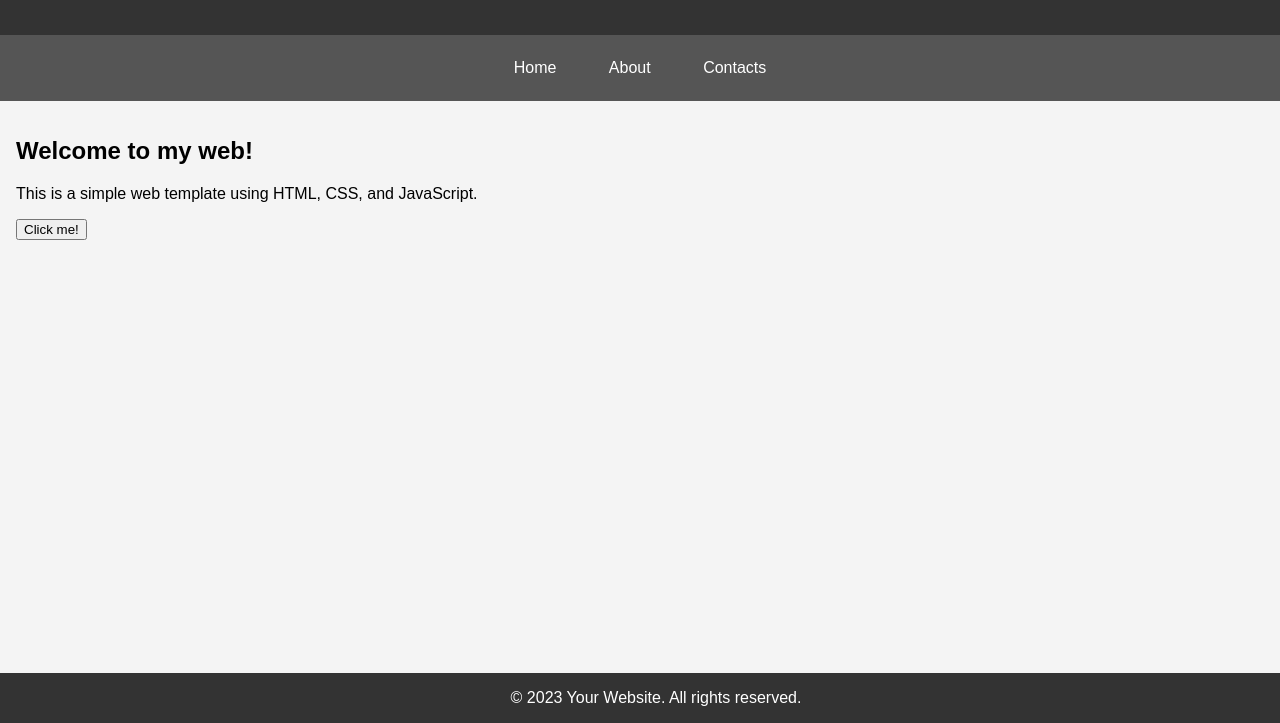
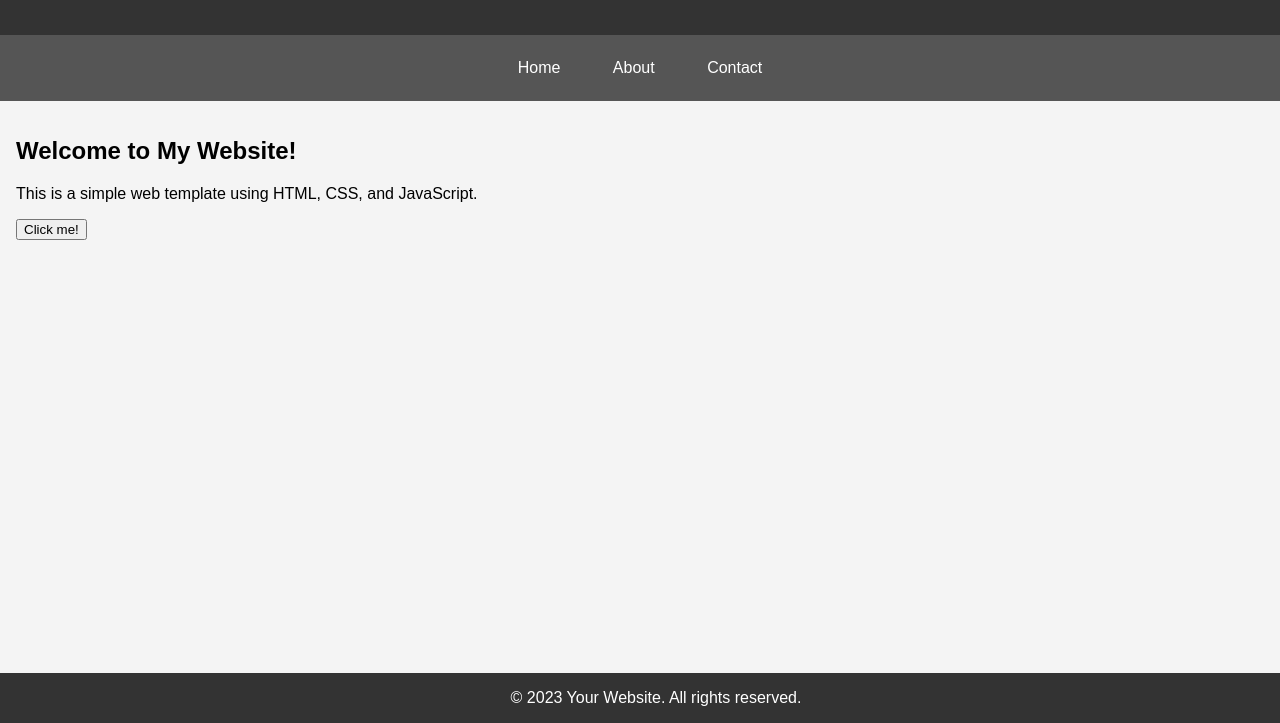
Before and after one commit to Fatikh930/terminaltask2, a plain HTML site: page index.html in a window 1280 px wide. Shown: the part 77-800 px from the top of the page. Drawn offline with Linux system fonts and the light colour scheme.

Commit message:
Update index.html

```diff
--- a/index.html
+++ b/index.html
@@ -56,11 +56,11 @@
     <nav>
       <a href="#">Home</a>
       <a href="#">About</a>
-      <a href="#">Contacts</a>
+      <a href="#">Contact</a>
     </nav>
 
     <section>
-      <h2>Welcome to my web!</h2>
+      <h2>Welcome to My Website!</h2>
       <p>This is a simple web template using HTML, CSS, and JavaScript.</p>
       <button onclick="displayMessage()">Click me!</button>
       <p id="outputMessage"></p>
```
